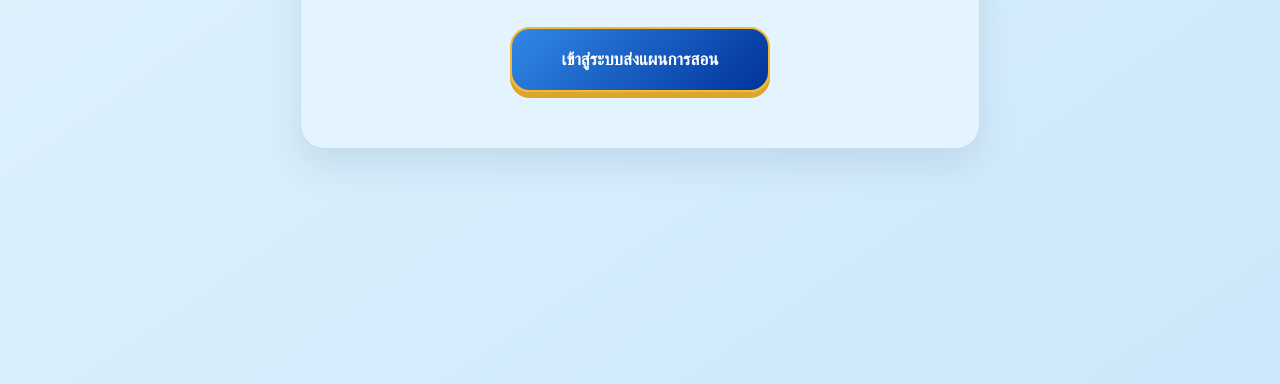
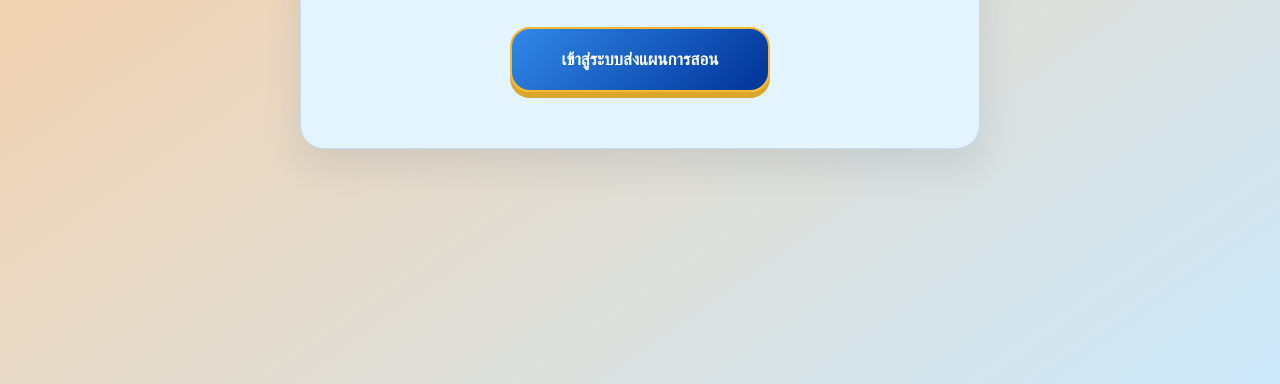
Before and after one commit to SeesukSchool/LPA, a plain HTML site: page index.html in a window 1280 px wide. Shown: the part 416-800 px from the top of the page. Drawn offline with Linux system fonts and the light colour scheme.

Commit message:
index.html

```diff
--- a/index.html
+++ b/index.html
@@ -21,7 +21,7 @@
       padding: 24px;
       font-family: "Leelawadee UI", Tahoma, sans-serif;
       color: #123154;
-      background: linear-gradient(145deg, #e3f4ff, #cce8fa);
+      background: linear-gradient(145deg,#FFCC99, #cce8fa);
     }
 
     /* กรอบเนื้อหาหลัก */
```
